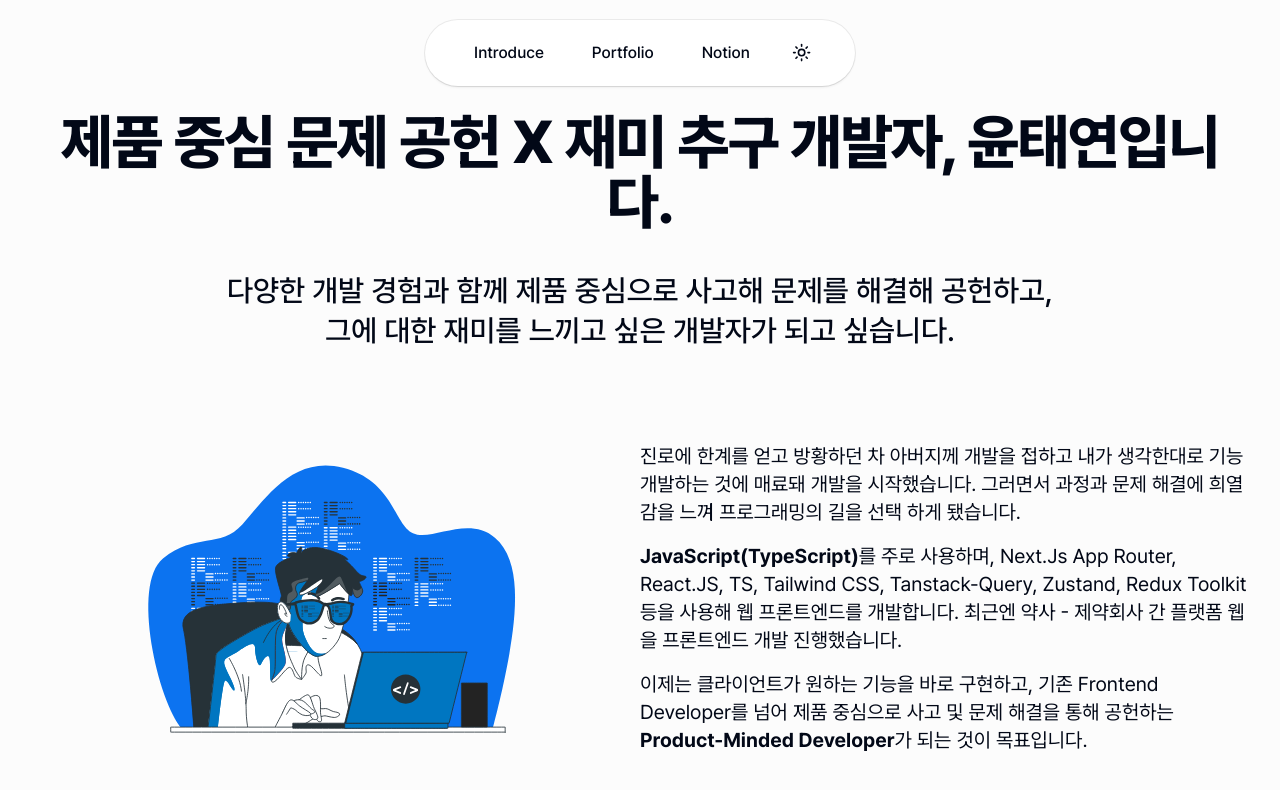
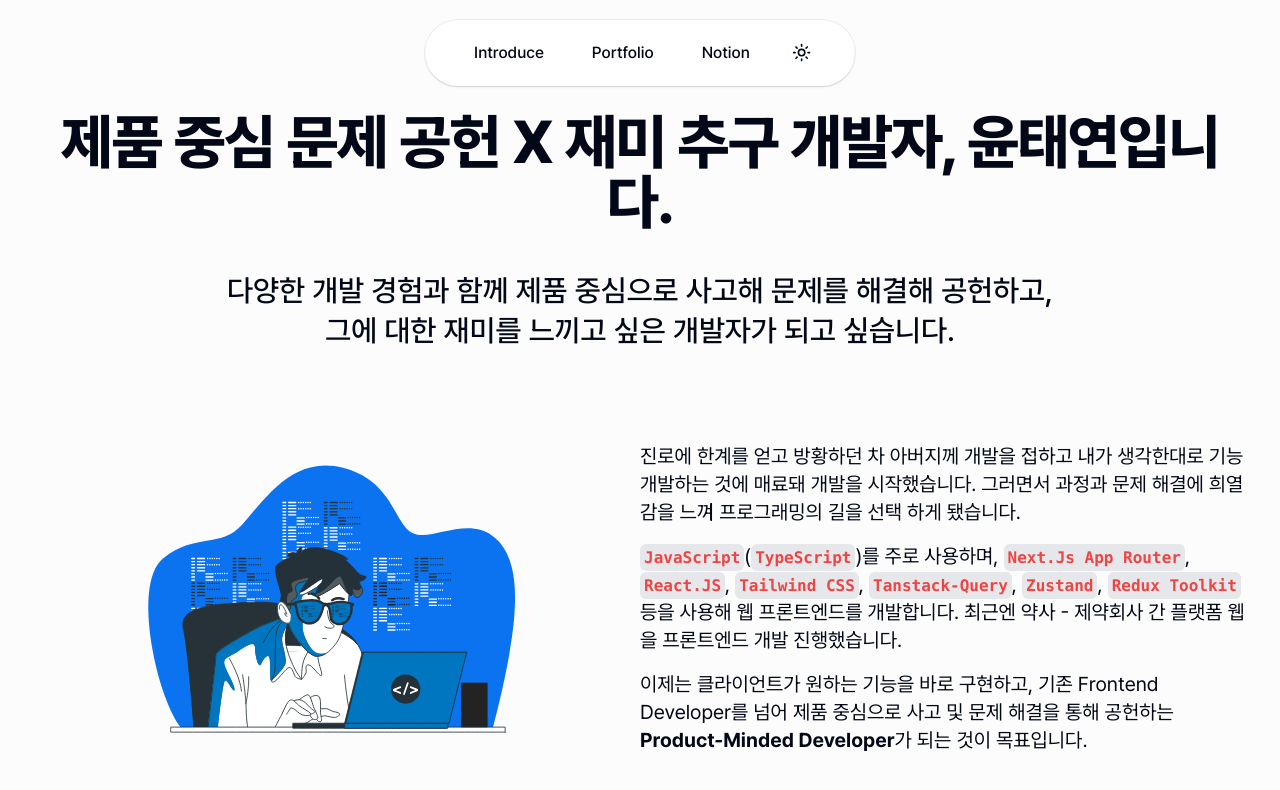
Before and after one commit to rhino-ty/Taeyeon_Portfoilo, a Next.js app: page / in a window 1280 px wide. Shown: the top 790 px of the page. Built offline with nearby package versions, Linux system fonts and the light colour scheme.

Commit message:
feat: Add global styles for code tags and apply to Introduce and Portfolio pages

```diff
--- a/src/app/page.tsx
+++ b/src/app/page.tsx
@@ -63,9 +63,15 @@ export default function HomeWithResume() {
               시작했습니다. 그러면서 과정과 문제 해결에 희열감을 느껴 프로그래밍의 길을 선택 하게 됐습니다.
             </p>
             <p>
-              <span className='font-bold'>JavaScript(TypeScript)</span>를 주로 사용하며, Next.Js App Router, React.JS,
-              TS, Tailwind CSS, Tanstack-Query, Zustand, Redux Toolkit 등을 사용해 웹 프론트엔드를 개발합니다. 최근엔
-              약사 - 제약회사 간 플랫폼 웹을 프론트엔드 개발 진행했습니다.
+              <code className='text-xs sm:text-xs md:text-sm lg:text-base'>JavaScript</code>(
+              <code className='text-xs sm:text-xs md:text-sm lg:text-base'>TypeScript</code>)를 주로 사용하며,{' '}
+              <code className='text-xs sm:text-xs md:text-sm lg:text-base'>Next.Js App Router</code>,{' '}
+              <code className='text-xs sm:text-xs md:text-sm lg:text-base'>React.JS</code>,{' '}
+              <code className='text-xs sm:text-xs md:text-sm lg:text-base'>Tailwind CSS</code>,{' '}
+              <code className='text-xs sm:text-xs md:text-sm lg:text-base'>Tanstack-Query</code>,{' '}
+              <code className='text-xs sm:text-xs md:text-sm lg:text-base'>Zustand</code>,{' '}
+              <code className='text-xs sm:text-xs md:text-sm lg:text-base'>Redux Toolkit</code> 등을 사용해 웹
+              프론트엔드를 개발합니다. 최근엔 약사 - 제약회사 간 플랫폼 웹을 프론트엔드 개발 진행했습니다.
             </p>
             <p>
               이제는 클라이언트가 원하는 기능을 바로 구현하고, 기존 Frontend Developer를 넘어 제품 중심으로 사고 및 문제
--- a/src/app/portfolio/page.tsx
+++ b/src/app/portfolio/page.tsx
@@ -49,13 +49,13 @@ export default function PortfolioPage() {
                 퍼블리싱
               </li>
               <li>버튼, 레이아웃, Dialog, Toast 등 컴포넌트화 및 재사용이 용이하도록 구축</li>
-              <li>서버 상태 관리를 위한 Tanstack Query 도입</li>
               <li>
-                회원가입, 로그인, 로그아웃, 유저 정보 관리,{' '}
-                <code className='rounded-md bg-gray-200 p-1 font-mono text-xs font-semibold text-red-500 dark:bg-gray-800'>
-                  fetch에 interceptor를 사용한 토큰 갱신 및 재요청
-                </code>{' '}
-                등 <span className='font-bold'>Auth에 관련된 모든 프론트 기능 개발</span>
+                서버 상태 관리를 위한 <code className='text-xs'>Tanstack Query</code> 도입
+              </li>
+              <li>
+                회원가입, 로그인, 로그아웃, 유저 정보 관리, <code className='text-xs'>fetch</code>에{' '}
+                <code className='text-xs'>interceptor</code> 개념을 채용해 토큰 갱신 및 재요청 등 Auth에 관련된 모든
+                프론트 기능 개발
               </li>
               <li>UX를 고려해 클릭, 마우스 오버 등의 애니메이션 도입</li>
               <li>
@@ -68,7 +68,10 @@ export default function PortfolioPage() {
                   메모이제이션 실사용
                 </a>
               </li>
-              <li>상품 판매 페이지에 `useInfiniteQuery` 를 마이그레이션해 데이터 캐싱 및 UX 최적화</li>
+              <li>
+                상품 판매 페이지에 <code className='text-xs'>useInfiniteQuery</code> 를 마이그레이션해 데이터 캐싱 및 UX
+                최적화
+              </li>
             </ul>
           </p>
           <div className='flex flex-col gap-3'>
@@ -108,7 +111,7 @@ export default function PortfolioPage() {
             </ScrollAniDiv>
             <ScrollAniDiv direction='top-to-bottom'>
               <h3 className='mb-1 text-lg font-medium'>
-                3. 약사: 주문 내역 - 날짜, 카테고리 분류(Query 사용) 및 메모 가능
+                3. 약사: 주문 내역 - 날짜, 카테고리 분류(URL Query 사용) 및 메모 가능
               </h3>
               <Image
                 src={'https://github.com/rhino-ty/my-image-assets/assets/94962427/c1fccc9f-e85e-4ef5-8b5c-b31ebed72cd6'}
--- a/src/styles/globals.css
+++ b/src/styles/globals.css
@@ -72,6 +72,9 @@
   }
   body {
     @apply bg-background text-foreground;
+  }
+  code {
+    @apply rounded-md bg-gray-200 p-1 font-mono font-semibold text-red-500 dark:bg-gray-800;
   }
 }
 
```
